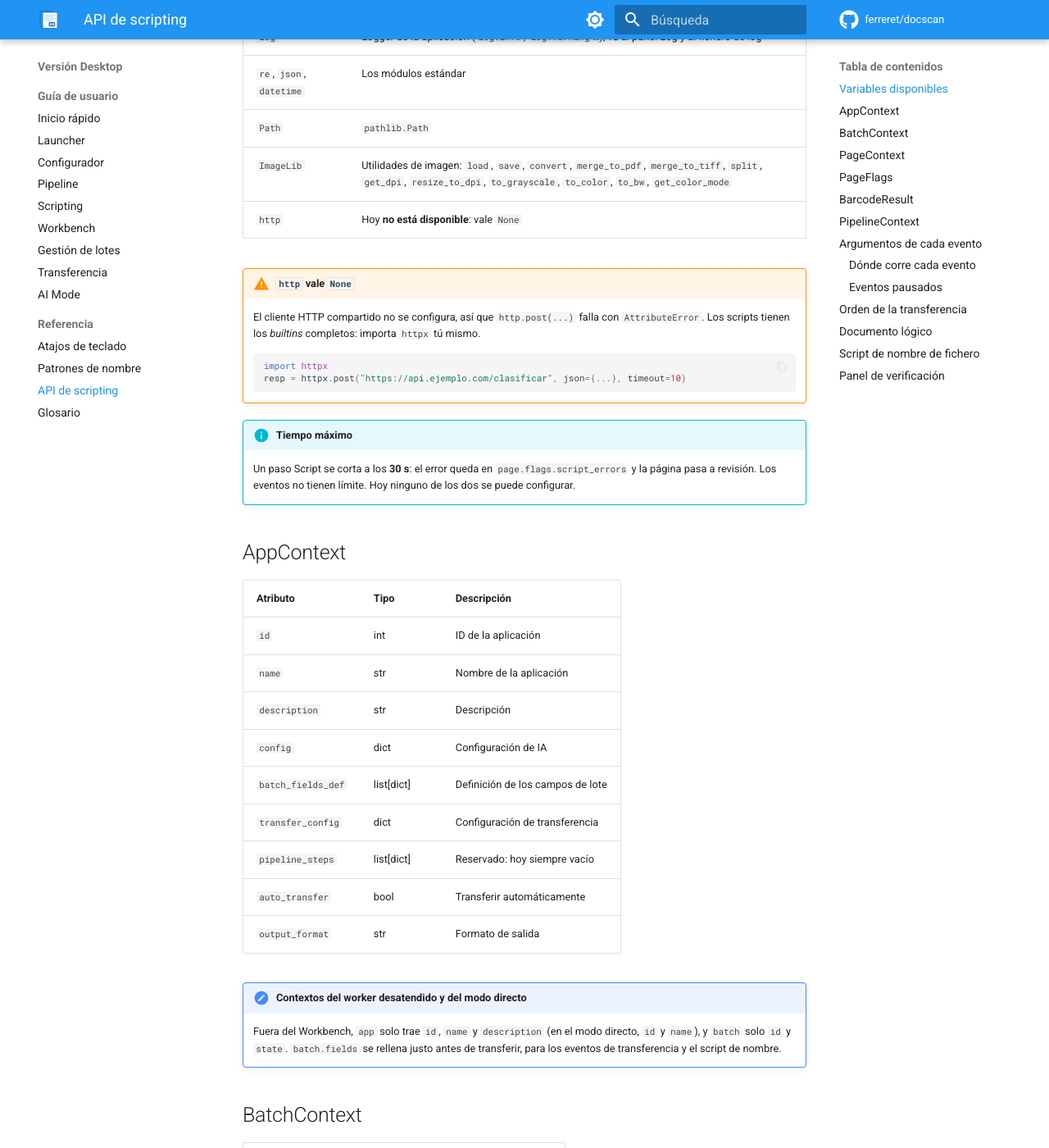
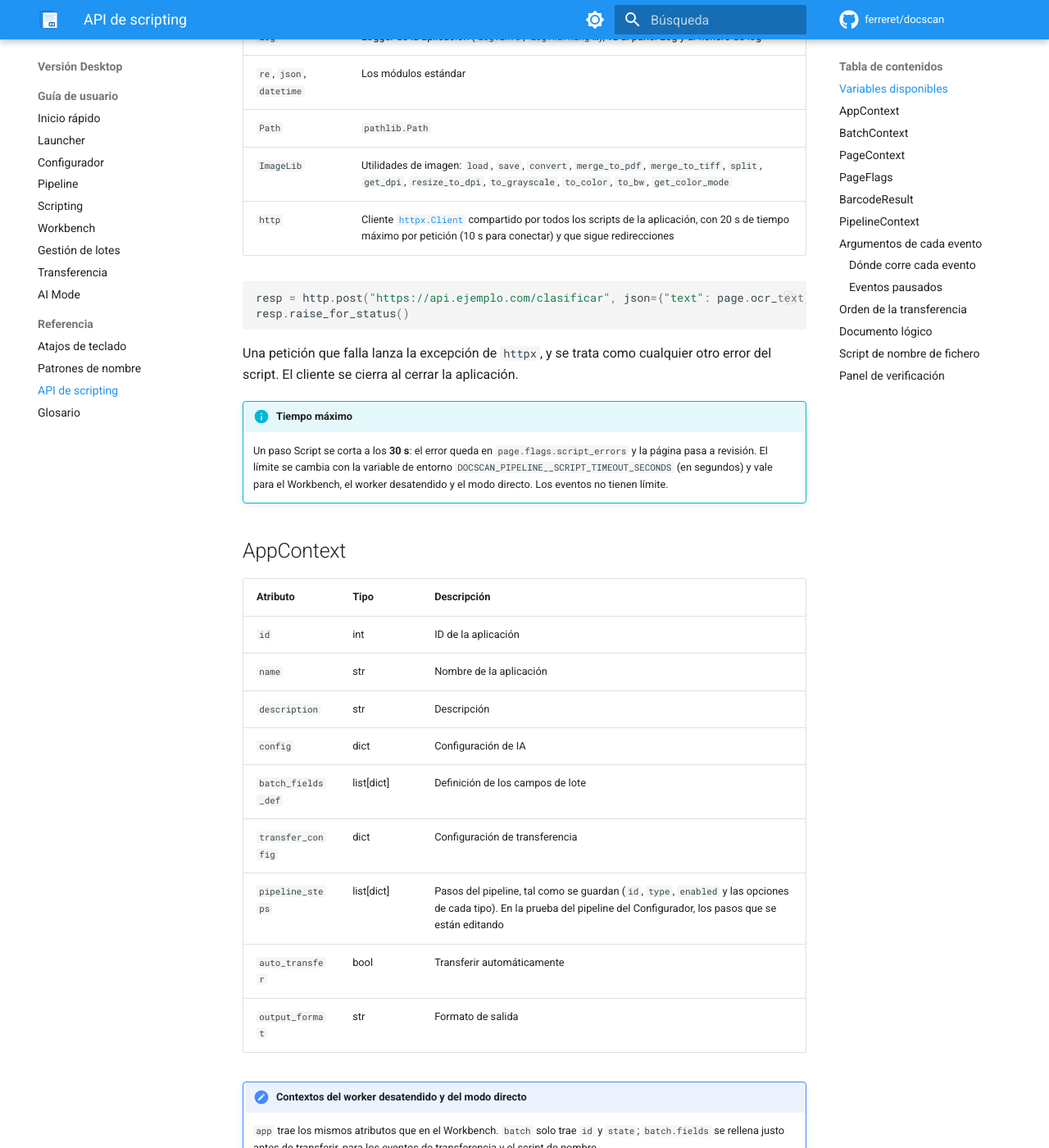
Before and after one commit to ferreret/docscan, an MkDocs documentation site: the page built from docs-web/reference/scripting-api.md, in a window 1280 px wide and 1400 px high, scrolled down 435 px. Shown: the whole window at 82% size. Built offline with MkDocs 1.6.1 and Material for MkDocs 9.7.7, drawn with Linux system fonts in a browser that asks for light colours; comment, search, counter and statistics services are not loaded; some of the changed text lies outside the part shown.

Commit message:
docs(manual): retira los avisos de error conocido ya corregidos
`http` disponible en los scripts, on_key_event operativo, tiempo máximo
de los pasos Script ajustable con DOCSCAN_PIPELINE__SCRIPT_TIMEOUT_SECONDS,
AppContext.pipeline_steps relleno, contexto completo fuera del Workbench,
aviso de motor 2 en PDF417/DataMatrix y tildes de AI Mode. CHANGELOG
[Unreleased] con la sección «Corregido».

Co-Authored-By: Claude Opus 5.5 <noreply@anthropic.com>

````diff
--- a/docs-web/reference/scripting-api.md
+++ b/docs-web/reference/scripting-api.md
@@ -13,22 +13,22 @@ script de nombre) tiene estos nombres a mano, sin importarlos:
 | `re`, `json`, `datetime` | Los módulos estándar |
 | `Path` | `pathlib.Path` |
 | `ImageLib` | Utilidades de imagen: `load`, `save`, `convert`, `merge_to_pdf`, `merge_to_tiff`, `split`, `get_dpi`, `resize_to_dpi`, `to_grayscale`, `to_color`, `to_bw`, `get_color_mode` |
-| `http` | Hoy **no está disponible**: vale `None` |
+| `http` | Cliente [`httpx.Client`](https://www.python-httpx.org/api/#client) compartido por todos los scripts de la aplicación, con 20 s de tiempo máximo por petición (10 s para conectar) y que sigue redirecciones |
 
-!!! warning "`http` vale `None`"
-    El cliente HTTP compartido no se configura, así que `http.post(...)`
-    falla con `AttributeError`. Los scripts tienen los *builtins* completos:
-    importa `httpx` tú mismo.
+```python
+resp = http.post("https://api.ejemplo.com/clasificar", json={"text": page.ocr_text})
+resp.raise_for_status()
+```
 
-    ```python
-    import httpx
-    resp = httpx.post("https://api.ejemplo.com/clasificar", json={...}, timeout=10)
-    ```
+Una petición que falla lanza la excepción de `httpx`, y se trata como cualquier
+otro error del script. El cliente se cierra al cerrar la aplicación.
 
 !!! info "Tiempo máximo"
     Un paso Script se corta a los **30 s**: el error queda en
-    `page.flags.script_errors` y la página pasa a revisión. Los eventos no
-    tienen límite. Hoy ninguno de los dos se puede configurar.
+    `page.flags.script_errors` y la página pasa a revisión. El límite se cambia
+    con la variable de entorno `DOCSCAN_PIPELINE__SCRIPT_TIMEOUT_SECONDS`
+    (en segundos) y vale para el Workbench, el worker desatendido y el modo
+    directo. Los eventos no tienen límite.
 
 ## AppContext
 
@@ -40,15 +40,14 @@ script de nombre) tiene estos nombres a mano, sin importarlos:
 | `config` | dict | Configuración de IA |
 | `batch_fields_def` | list[dict] | Definición de los campos de lote |
 | `transfer_config` | dict | Configuración de transferencia |
-| `pipeline_steps` | list[dict] | Reservado: hoy siempre vacío |
+| `pipeline_steps` | list[dict] | Pasos del pipeline, tal como se guardan (`id`, `type`, `enabled` y las opciones de cada tipo). En la prueba del pipeline del Configurador, los pasos que se están editando |
 | `auto_transfer` | bool | Transferir automáticamente |
 | `output_format` | str | Formato de salida |
 
 !!! note "Contextos del worker desatendido y del modo directo"
-    Fuera del Workbench, `app` solo trae `id`, `name` y `description` (en el
-    modo directo, `id` y `name`), y `batch` solo `id` y `state`. `batch.fields`
-    se rellena justo antes de transferir, para los eventos de transferencia y
-    el script de nombre.
+    `app` trae los mismos atributos que en el Workbench. `batch` solo trae `id`
+    y `state`; `batch.fields` se rellena justo antes de transferir, para los
+    eventos de transferencia y el script de nombre.
 
 ## BatchContext
 
@@ -170,10 +169,6 @@ Todos los eventos reciben `app` y `batch`. Además reciben estos argumentos
 | `on_transfer_advanced` | `pages`, `documents`, `result` (en el Workbench y en el worker) | `False` (o una excepción) hace fallar la transferencia. Un `TransferResult` devuelto se suma al de la transferencia simple (o lo sustituye si está desactivada) |
 | `on_transfer_page` | `page_index`, `success` (solo en el Workbench) | ignorado |
 | `init_global` | — (sin `app` ni `batch`) | ignorado |
-
-!!! warning "`on_key_event` no se dispara hoy"
-    Por un error conocido del Workbench, el evento no llega a ejecutarse con
-    ninguna tecla. La firma documentada es la que tendrá cuando se corrija.
 
 ### Dónde corre cada evento
 
````
Also changed, not shown: CHANGELOG.md (+25 -4 lines), docs-web/user-guide/ai-mode.md (+2 -2 lines), docs-web/user-guide/configurator.md (+1 -1 lines), docs-web/user-guide/pipeline.md (+5 -5 lines), docs-web/user-guide/scripting.md (+13 -11 lines).
